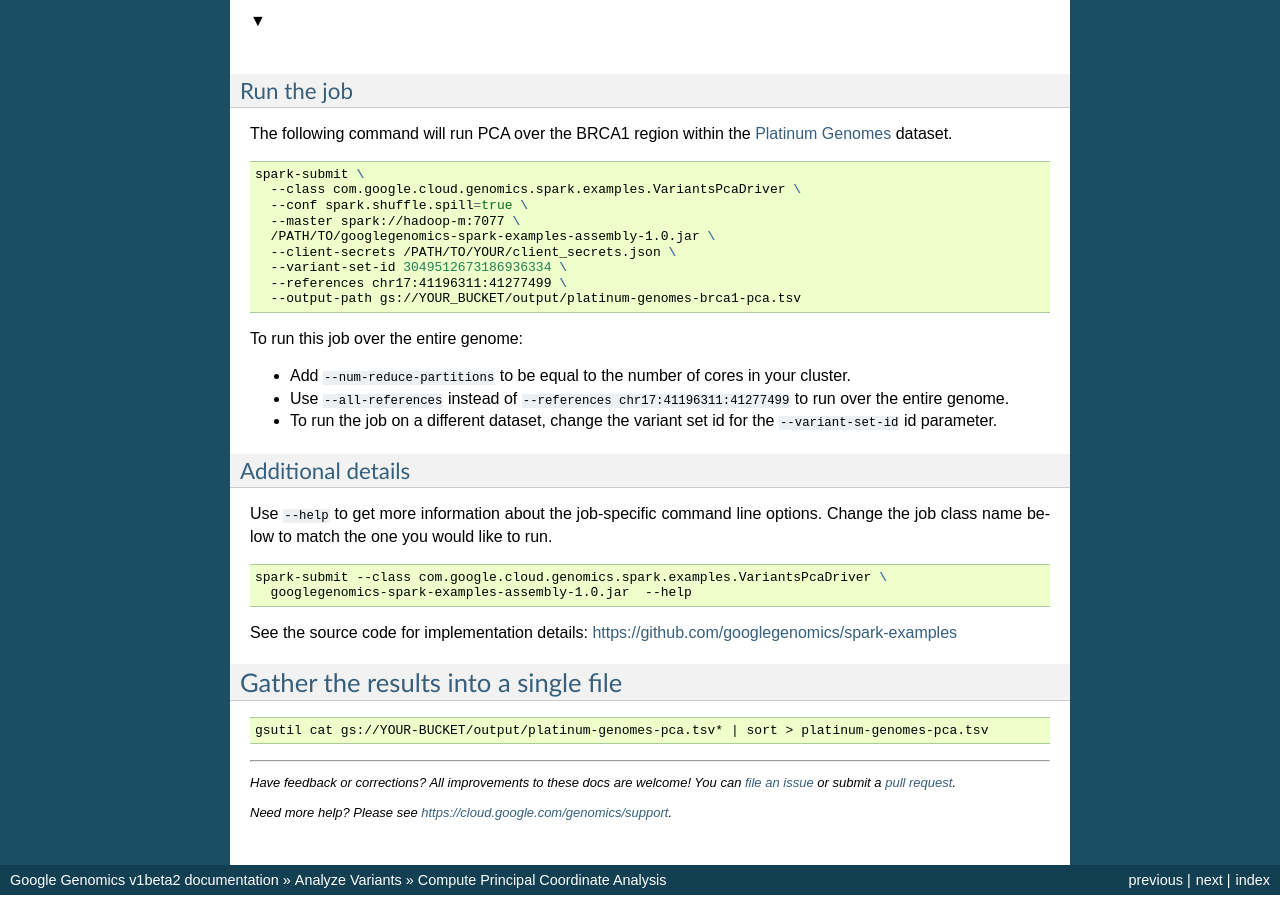
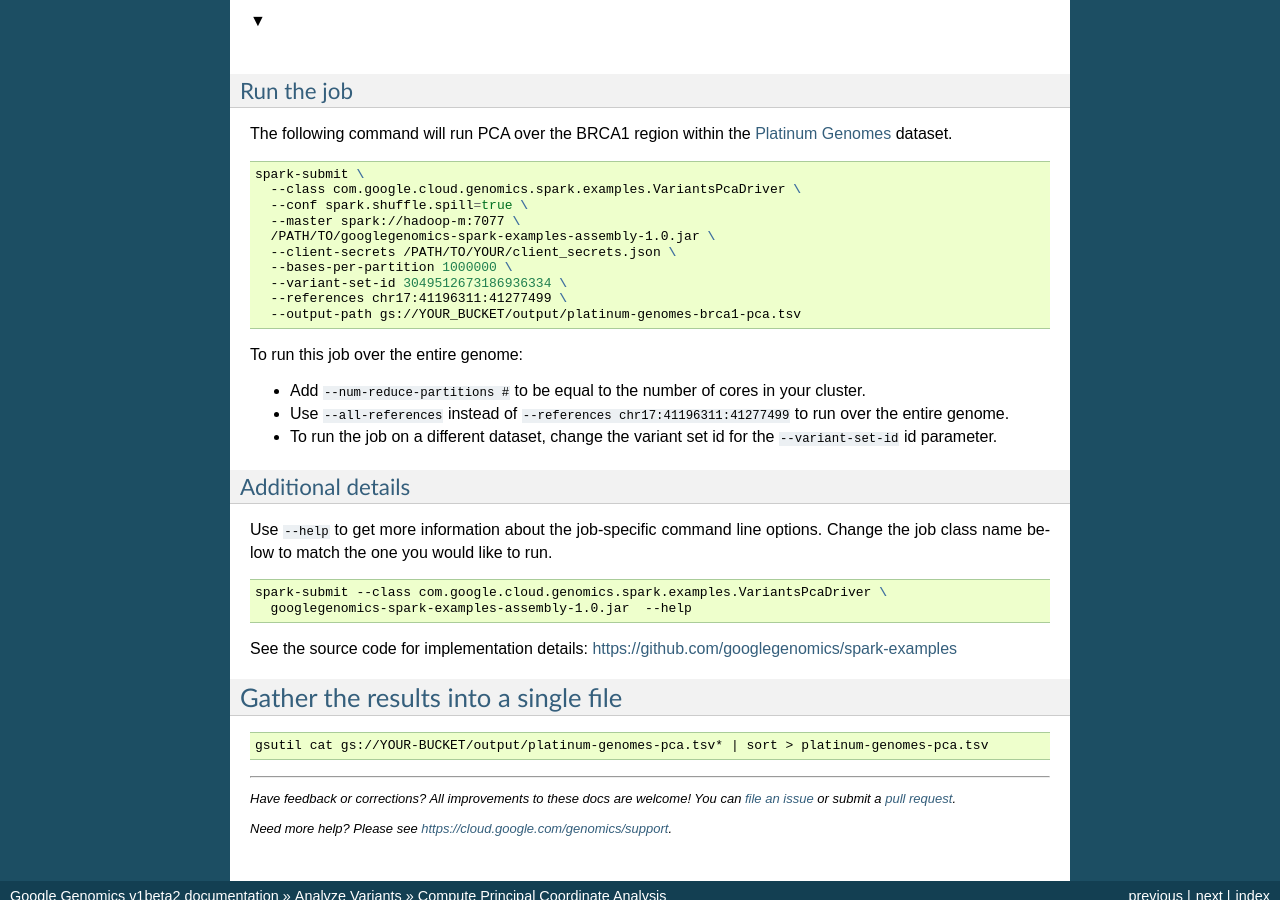
Before and after one commit to googlegenomics/readthedocs, a Sphinx documentation site: the page built from docs/source/use_cases/compute_principal_coordinate_analysis/index.rst, in a window 1280 px wide and 900 px high, scrolled down 1562 px. Built offline with Sphinx 7.4.7, drawn with Linux system fonts in a browser that asks for light colours; pages that are not in the unit, such as notebooks, are missing from menus.

```diff
--- a/docs/source/includes/spark_setup.rst
+++ b/docs/source/includes/spark_setup.rst
@@ -6,7 +6,7 @@
 
     .. container:: content
 
-      (1) Use `bdutil <https://cloud.google.com/hadoop/bdutil>`_ to deploy the cluster.  If you have not already done so, `install and configure <https://cloud.google.com/hadoop/>`_ bdutil.
+      (1) Use `bdutil <https://cloud.google.com/hadoop/bdutil>`_ to deploy the cluster.  If you have not already done so, `install and configure <https://cloud.google.com/hadoop/>`_ bdutil.  **See issue** `#61 <https://github.com/googlegenomics/spark-examples/issues/61>`_ **for one additional temporary instruction when using bdutil.**
 
     .. code-block:: shell
 
--- a/docs/source/use_cases/compute_principal_coordinate_analysis/index.rst
+++ b/docs/source/use_cases/compute_principal_coordinate_analysis/index.rst
@@ -73,13 +73,14 @@ The following command will run PCA over the BRCA1 region within the `Platinum Ge
     --master spark://hadoop-m:7077 \
     /PATH/TO/googlegenomics-spark-examples-assembly-1.0.jar \
     --client-secrets /PATH/TO/YOUR/client_secrets.json \
+    --bases-per-partition 1000000 \
     --variant-set-id 3049512673186936334 \
     --references chr17:41196311:41277499 \
     --output-path gs://YOUR_BUCKET/output/platinum-genomes-brca1-pca.tsv
 
 To run this job over the entire genome:
 
-* Add ``--num-reduce-partitions`` to be equal to the number of cores in your cluster.
+* Add ``--num-reduce-partitions #`` to be equal to the number of cores in your cluster.
 * Use ``--all-references`` instead of ``--references chr17:41196311:41277499`` to run over the entire genome.
 * To run the job on a different dataset, change the variant set id for the ``--variant-set-id`` id parameter.
 
```
